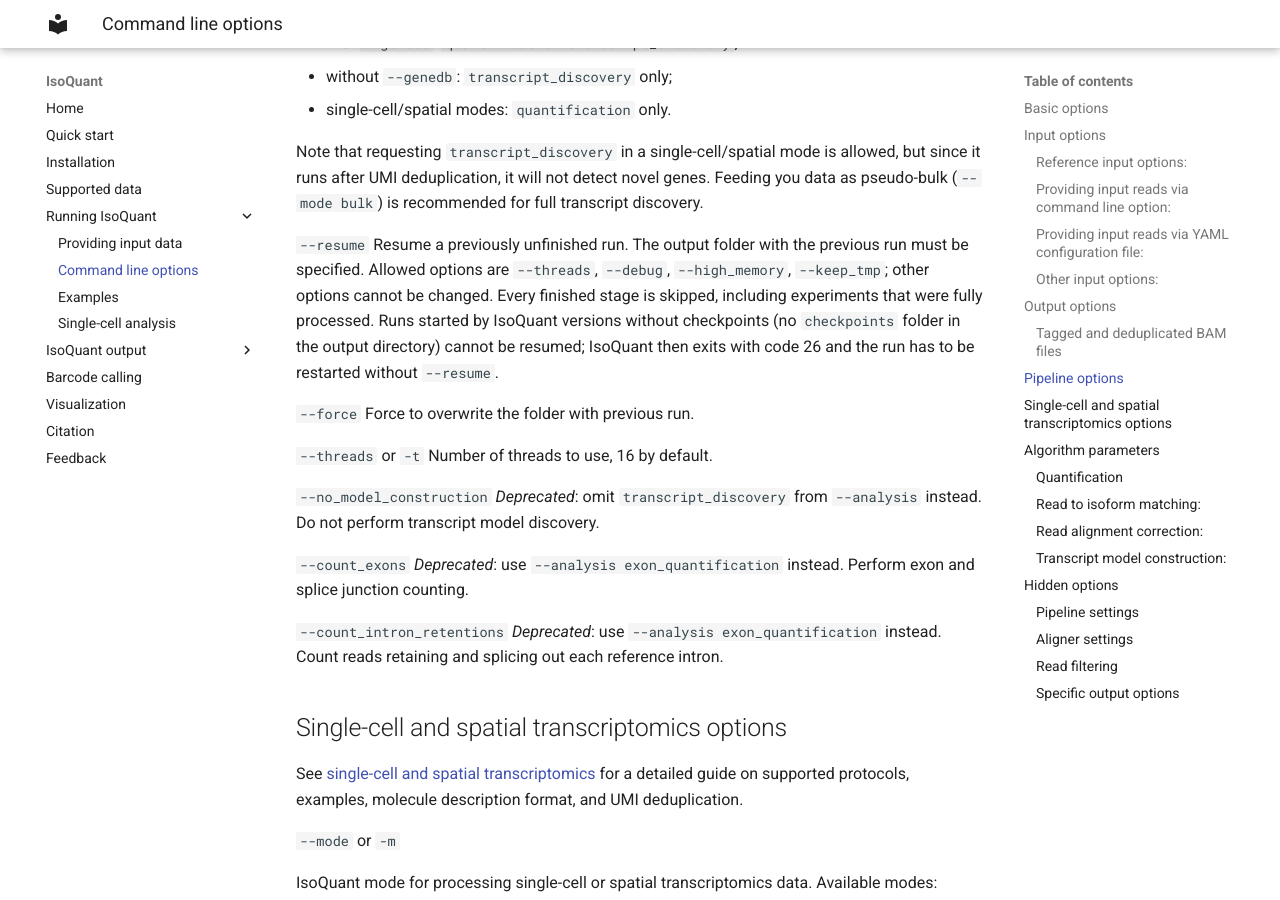
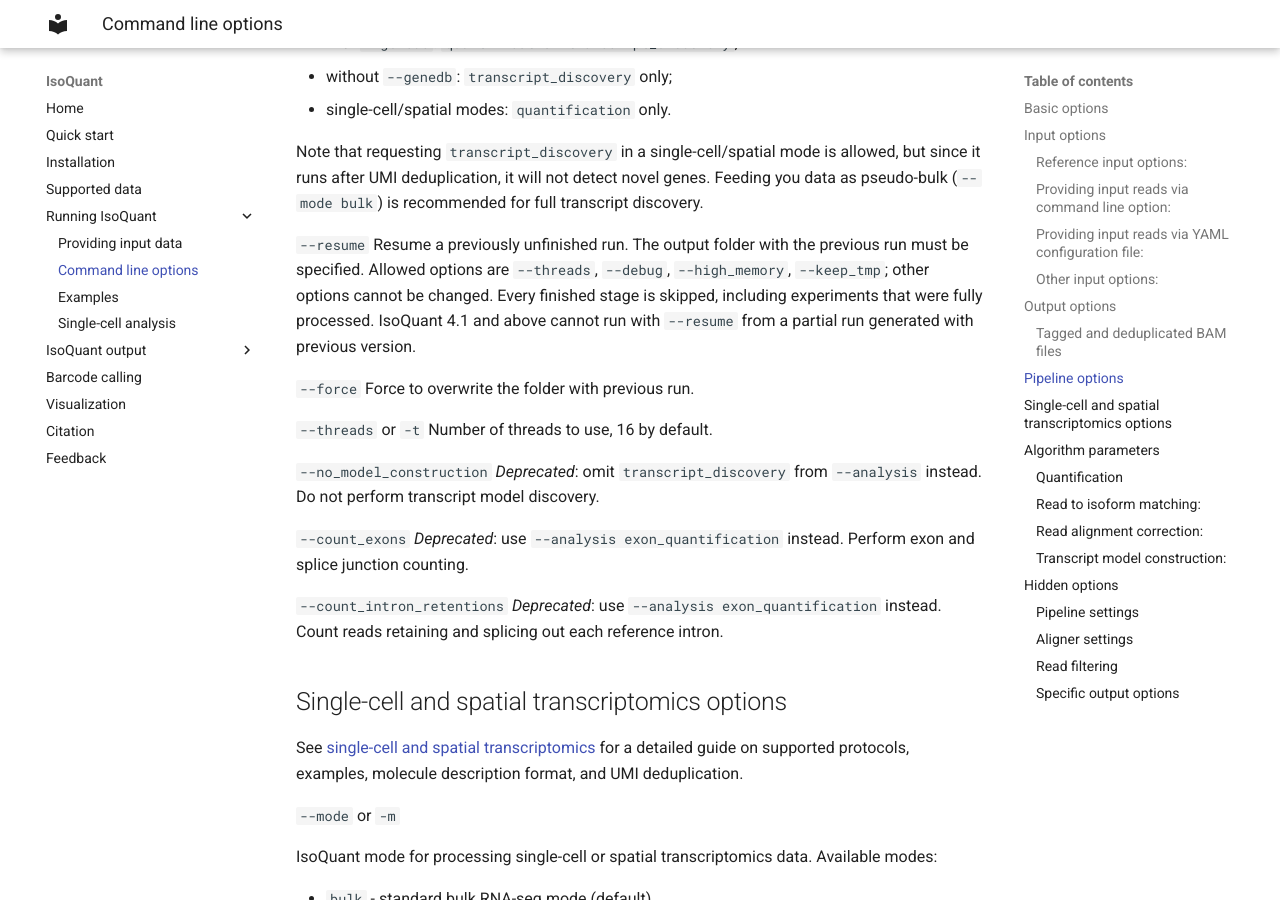
Before and after one commit to ablab/IsoQuant, an MkDocs documentation site: the page built from docs/cmd.md, in a window 1280 px wide and 900 px high, scrolled down 6695 px. Built offline with MkDocs 1.6.1 and Material for MkDocs 9.7.7, drawn with Linux system fonts in a browser that asks for light colours.

Commit message:
Clarified limitations on using the --resume option in IsoQuant

```diff
--- a/docs/cmd.md
+++ b/docs/cmd.md
@@ -284,8 +284,7 @@
     Resume a previously unfinished run. The output folder with the previous run must be specified.
     Allowed options are `--threads`, `--debug`, `--high_memory`, `--keep_tmp`; other options cannot be changed.
     Every finished stage is skipped, including experiments that were fully processed.
-    Runs started by IsoQuant versions without checkpoints (no `checkpoints` folder in the output directory)
-    cannot be resumed; IsoQuant then exits with code 26 and the run has to be restarted without `--resume`.
+    IsoQuant 4.1 and above cannot run with `--resume` from a partial run generated with previous version.
 
 `--force`
     Force to overwrite the folder with previous run.
```
